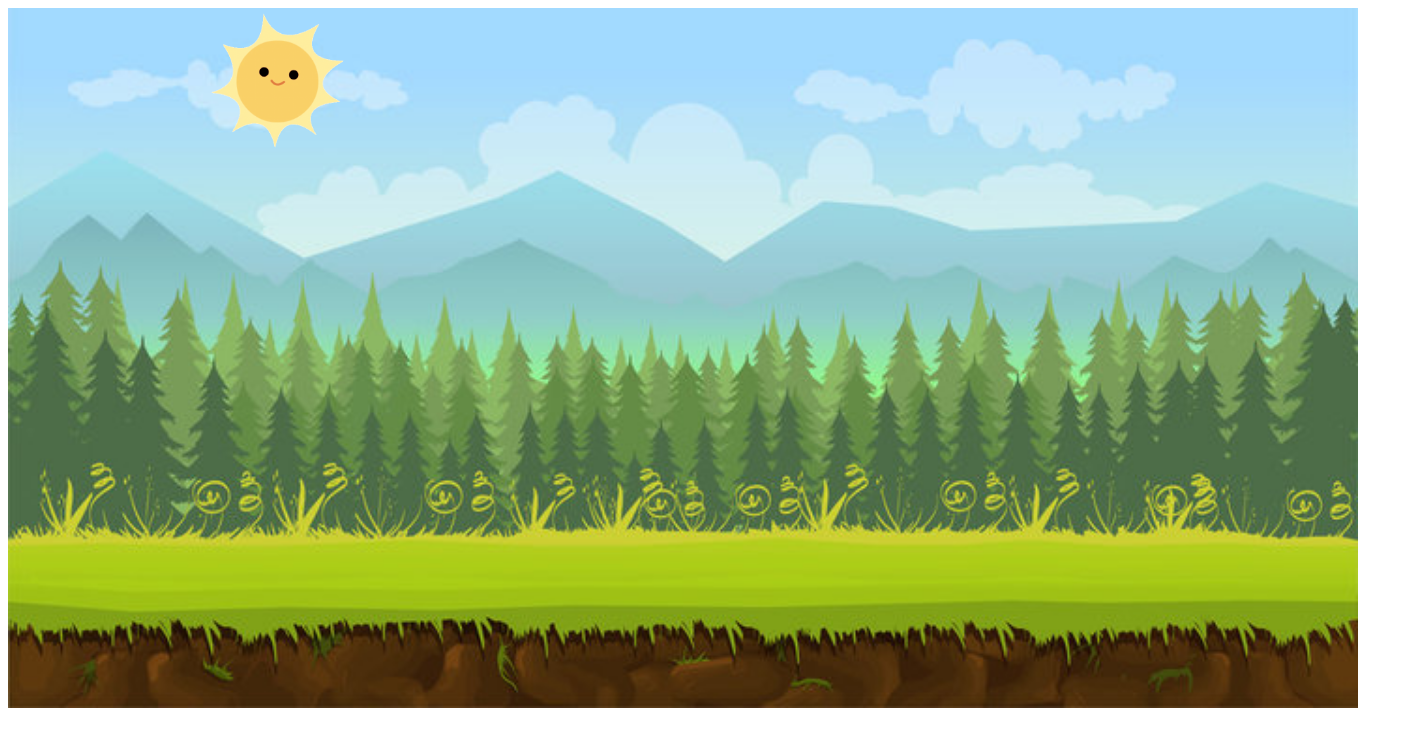
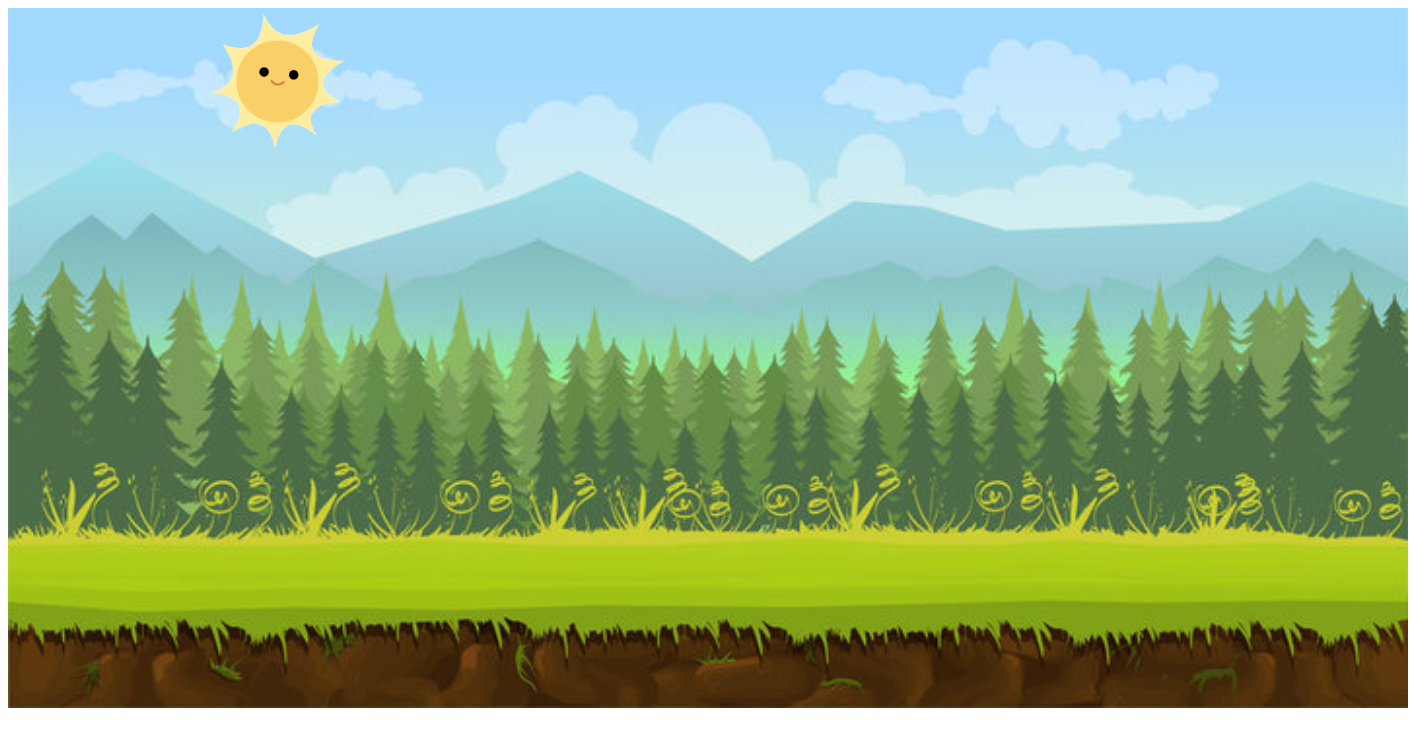
Before and after one commit to Gokulviji/marqee, a plain HTML site: page index.html in a window 1280 px wide. Shown: the whole page, 1428 px wide, since content can reach past the window. Drawn offline with Linux system fonts and the light colour scheme.

Commit message:
Update index.html

```diff
--- a/index.html
+++ b/index.html
@@ -39,7 +39,7 @@
     <marquee class="swim" behavior="scroll" direction="left" scrollamount="20">
         <img class="bird" src="bird.gif" alt="">
     </marquee>
-    <img width="1350px" height="100%" class="forest" src="background.jpg" alt="">
+    <img width="1400px" height="100%" class="forest" src="background.jpg" alt="">
     <img class="sun" src="sun.gif" alt="" width="140px">
 
  </div>
```
